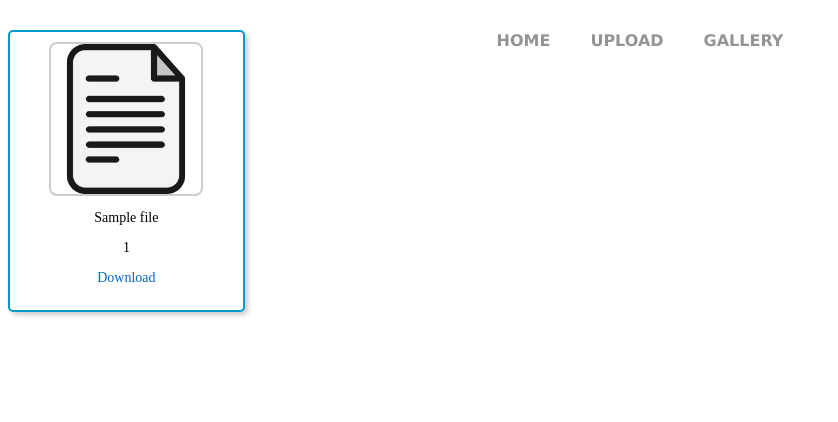
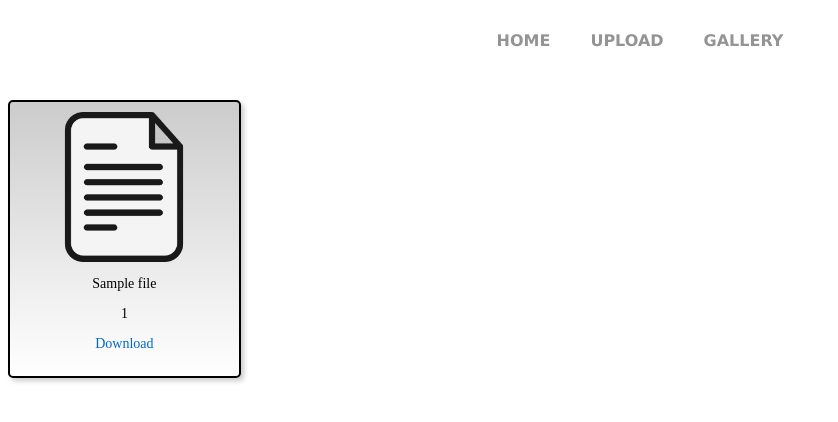
Before and after one commit to AalbatrossGuy/Glut, a Flask app: template templates/gallery.html in a window 1280 px wide. Shown: the top 422 px of the page, without its empty margins (0-838 px from the left). Run offline with Flask 3, Linux system fonts and the light colour scheme; the template is opened without the code that fills it: most values are stand-ins (such as "Sample title", 1, 10 or a date in 2020).

Commit message:
Edit gallery view

```diff
--- a/static/css/gallery.css
+++ b/static/css/gallery.css
@@ -107,12 +107,12 @@
 .file-grid {
   display: grid;
   grid-template-columns: repeat(auto-fill, minmax(200px, 1fr));
-  gap: 20px;
-  margin-top: 30px;
+  gap: 25px;
+  margin-top: 100px;
 }
 .file-card {
-  background-color: #ffffff;
-  border: 2px solid #0099cc;
+  background-image: linear-gradient(180deg, rgba(0, 0, 0, 0.2), rgba(255, 255, 255, 1));
+  border: 2px solid #000000;
   padding: 10px;
   box-shadow: 3px 3px 5px #ccc;
   border-radius: 5px;
@@ -121,14 +121,18 @@
 .file-card img {
   max-width: 100%;
   max-height: 150px;
-  border: 2px solid #ccc;
-  border-radius: 8px;
+  border: 1px solid #ccc;
+  border-radius: 10px;
 }
 .file-card p {
   text-align: center;
   font-size: 14px;
   margin-top: 10px;
 }
+
+.file-card .default_icon {
+  border: none;
+}
 a {
   color: #0066cc;
   text-decoration: none;
```
